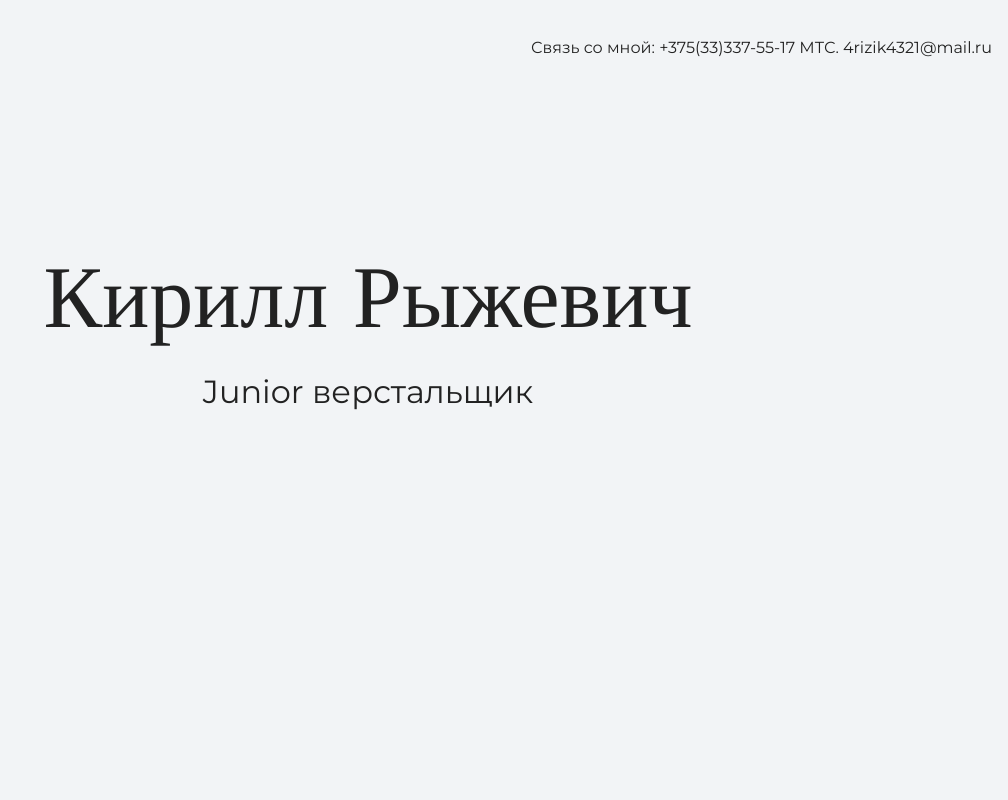
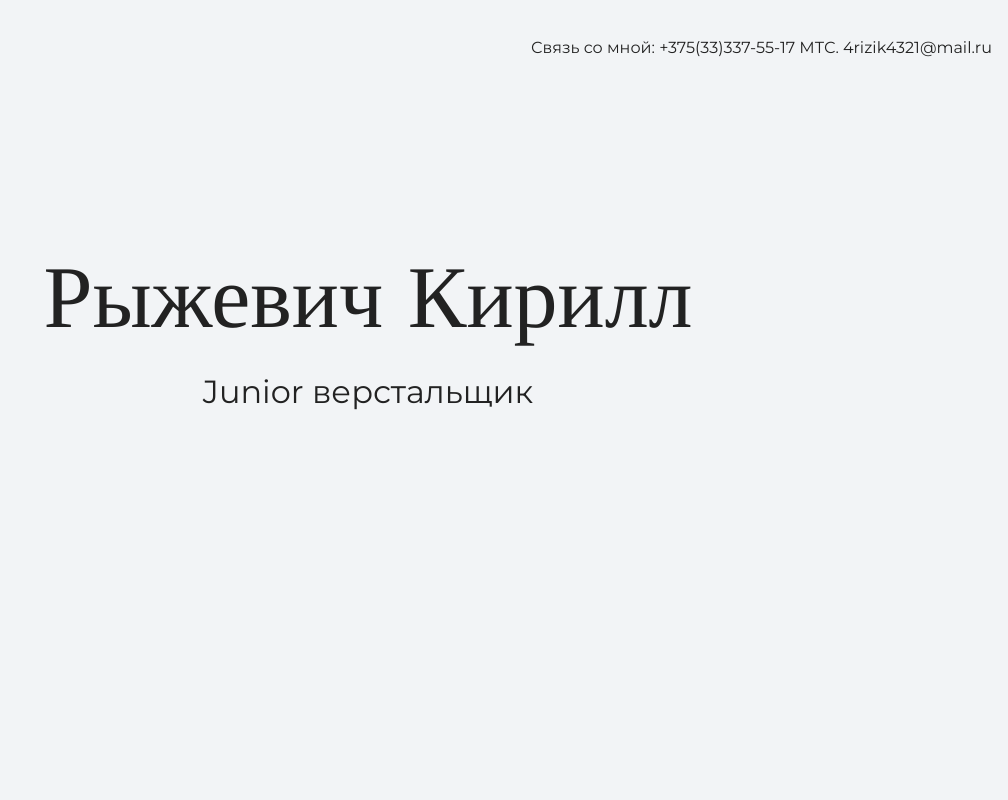
Before and after one commit to rizik123/my-site, a plain HTML site: page index.html in a window 1280 px wide. Shown: the top 800 px of the page, without its empty margins (272-1280 px from the left). Drawn offline with nearby package versions, Linux system fonts and the light colour scheme.

Commit message:
меняет текст на главной странице

```diff
--- a/index.html
+++ b/index.html
@@ -18,7 +18,7 @@
 
     <section class="hero-image">
 	<div class="container">
-      <h1 class="heading">Кирилл Рыжевич</h1>
+      <h1 class="heading">Рыжевич Кирилл</h1>
       <p>Junior верстальщик</p>
 	</div>
     </section>
```
